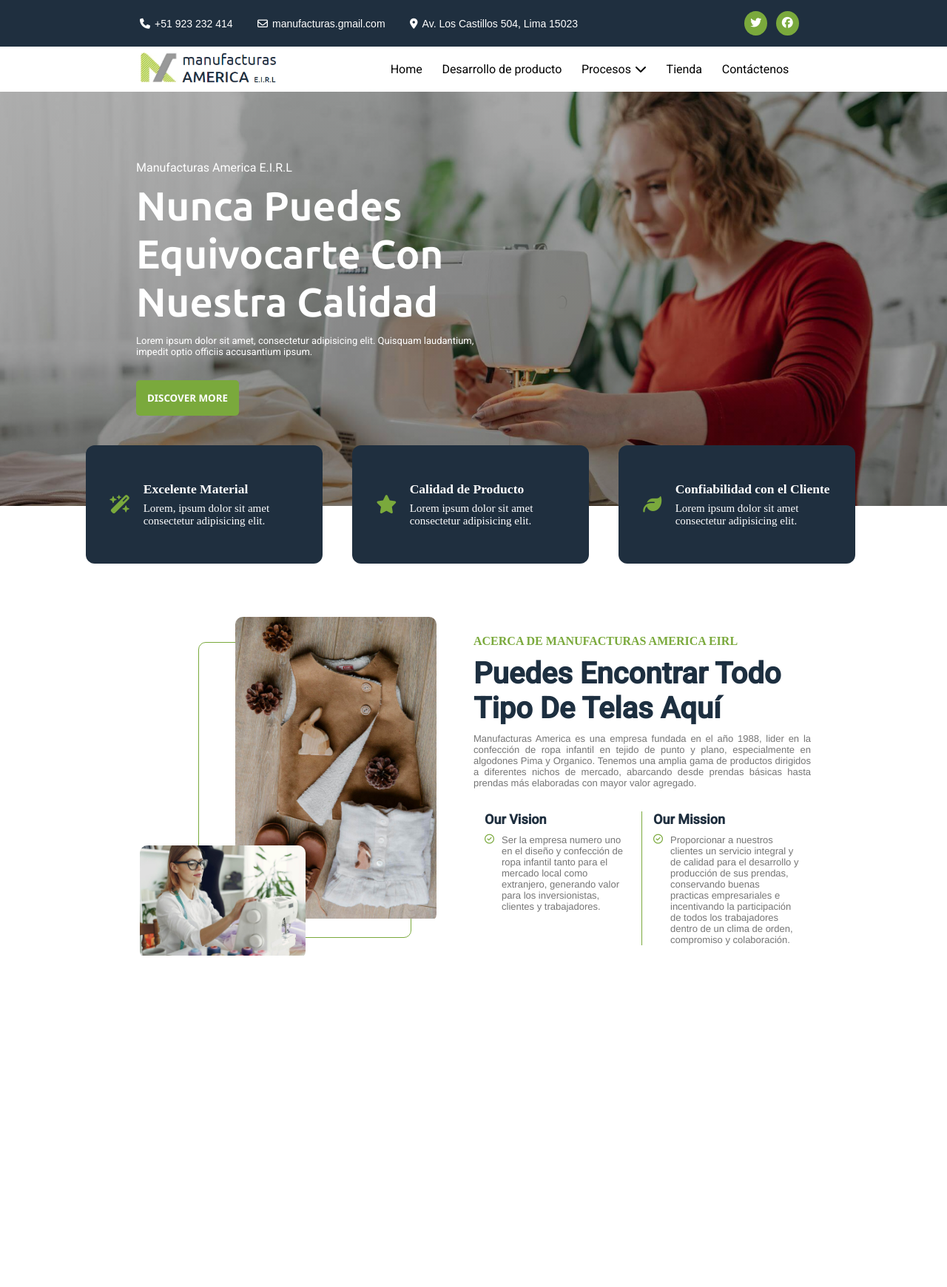
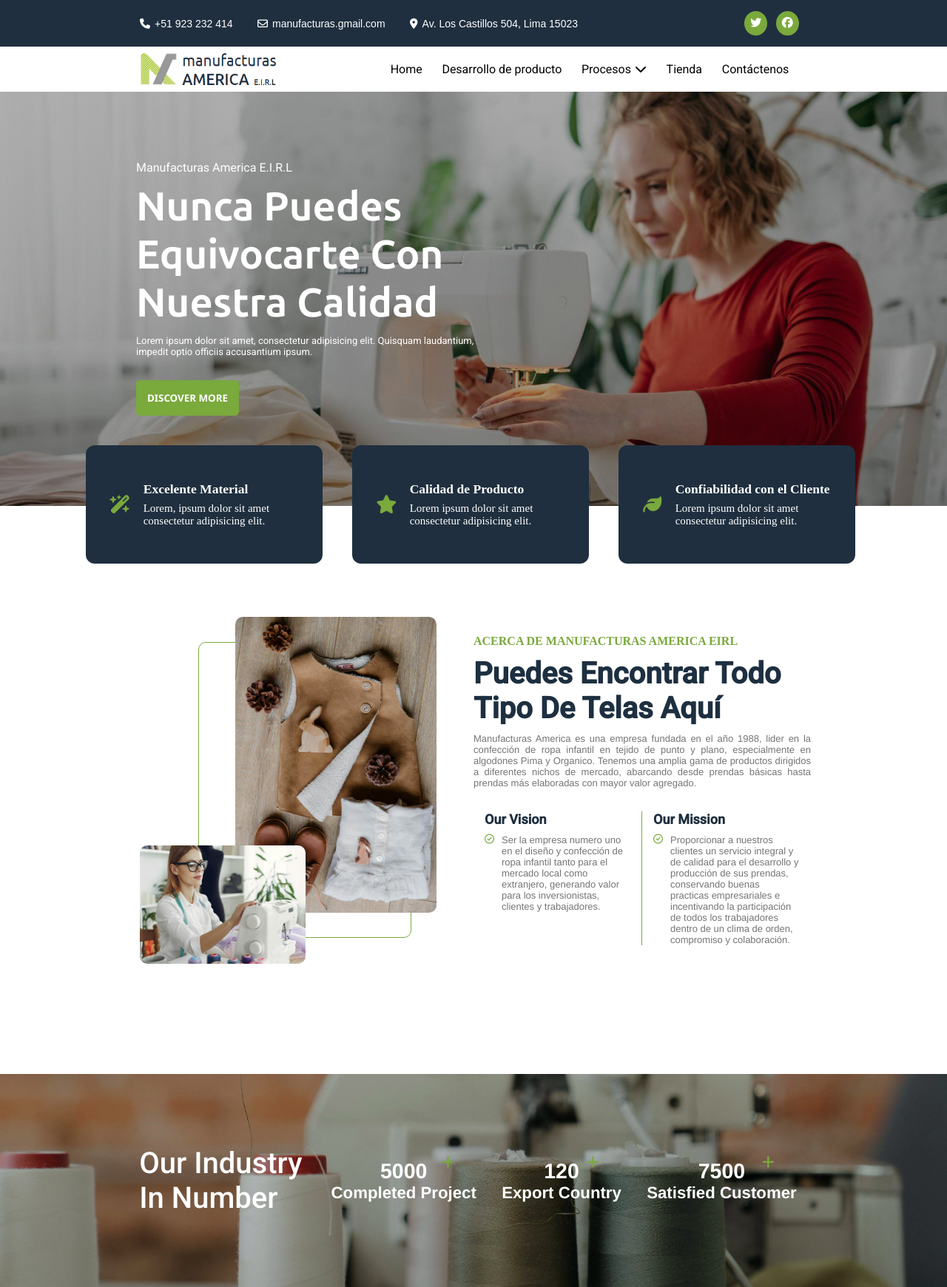
Before and after one commit to ThisWildLifef7/Manufacturas.github.io, a PHP site: page / in a window 1280 px wide. Shown: the whole page at 74% size. Before the commit the page ends 1292 px from the top, so only its background shows below. Run offline with PHP 8.4, Linux system fonts and the light colour scheme; some libraries are stand-ins or nearby versions.

Commit message:
Last changes 15/05

```diff
--- a/index.html
+++ b/index.html
@@ -114,6 +114,26 @@
                 </div>
             </section>
         </section>
+        <section class="three-part">
+            <div class="counter-info">
+                <h1>Our Industry In Number</h1>
+                <div class="box-counter">
+                    <i class="fa-solid fa-plus"></i>
+                    <h2>5000</h1>
+                    <h3>Completed Project</h3>
+                </div>
+                <div class="box-counter">
+                    <i class="fa-solid fa-plus"></i>
+                    <h2>120</h1>
+                    <h3>Export Country</h3>
+                </div>
+                <div class="box-counter">
+                    <i class="fa-solid fa-plus"></i>
+                    <h2>7500</h1>
+                    <h3>Satisfied Customer</h3>
+                </div>
+            </div>
+        </section>
     </main>
     <footer class="footer"></footer>
 </body>
--- a/style.css
+++ b/style.css
@@ -222,16 +222,19 @@
     border-radius: 10px;
     overflow: hidden;
 }
+
 .phto1 {
     top: 315px;
     left: 5px;
     width: 14em;
+    height: 10em;
     z-index: 3;
 }
 .phto2 {
     top: 6px;
     right: 50px;
     width: 17em;
+    height: 25em;
     z-index: 2;
 }
 .phto3 {
@@ -300,6 +303,53 @@
     color: var(--main-two-color);
 }
 
+/* three part */
+.three-part {
+    /* border: 2px solid red; */
+    background-image: linear-gradient(rgba(4, 5, 9, 0.2),
+    rgba(4, 5, 9, 0.3)), url(./pics/fond_4.jpg);
+    background-size: cover;
+    background-repeat: no-repeat;
+    background-position: center;
+    background-attachment: fixed;
+    width: 100%;
+    height: 18em;
+    display: grid;
+    place-items: center;
+}
+.counter-info {
+    margin: 0 auto;
+    width: 57em;
+    /* border: 2px solid green; */
+    display: flex;
+    justify-content: space-evenly;
+    align-items: center;
+    color: white;
+}
+.counter-info h1 {
+    /* border: 2px solid red; */
+    width: 6em;
+    font-size: 40px;
+    font-family: 'Roboto';
+    font-weight: 500;
+}
+.box-counter {
+    /* border: 2px solid blue; */
+    display: flex;
+    flex-direction: column;
+    align-items: center;
+    position: relative;
+    padding: 15px;
+    font-size: 19px;
+    font-family: Helvetica;
+}
+.box-counter
+.fa-plus {
+    color: var(--main-two-color);
+    position: absolute;
+    right: 45px;
+    top: 10px;
+}
 
 .options-head a:hover {
     color: var(--main-two-color);
@@ -307,6 +357,7 @@
 
 img {
     width: 100%;
+    height: 100%;
 }
 
 a {
```
Also changed, not shown: script.js (+26 -0 lines), pics/fond_4.jpg (added).
